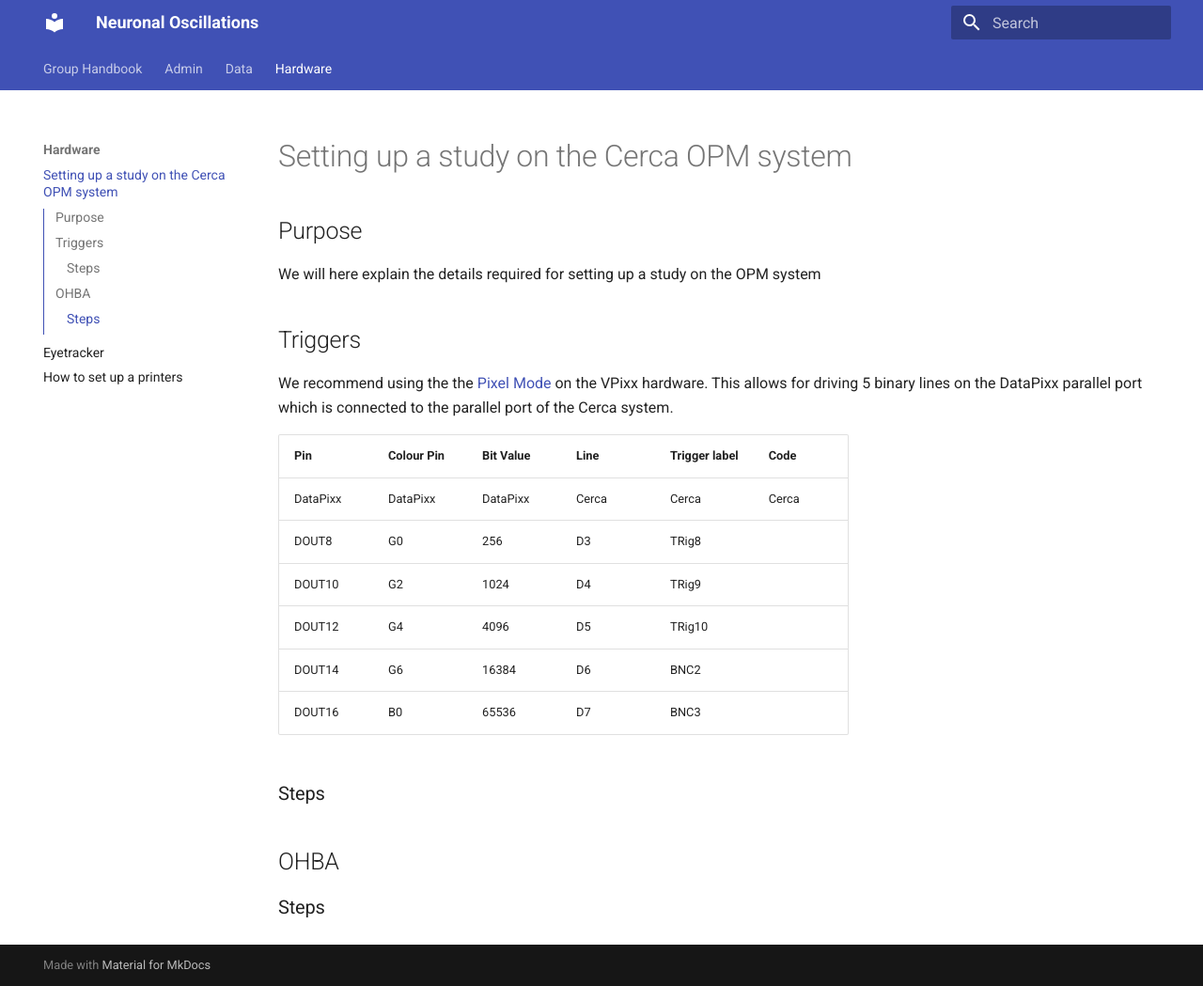
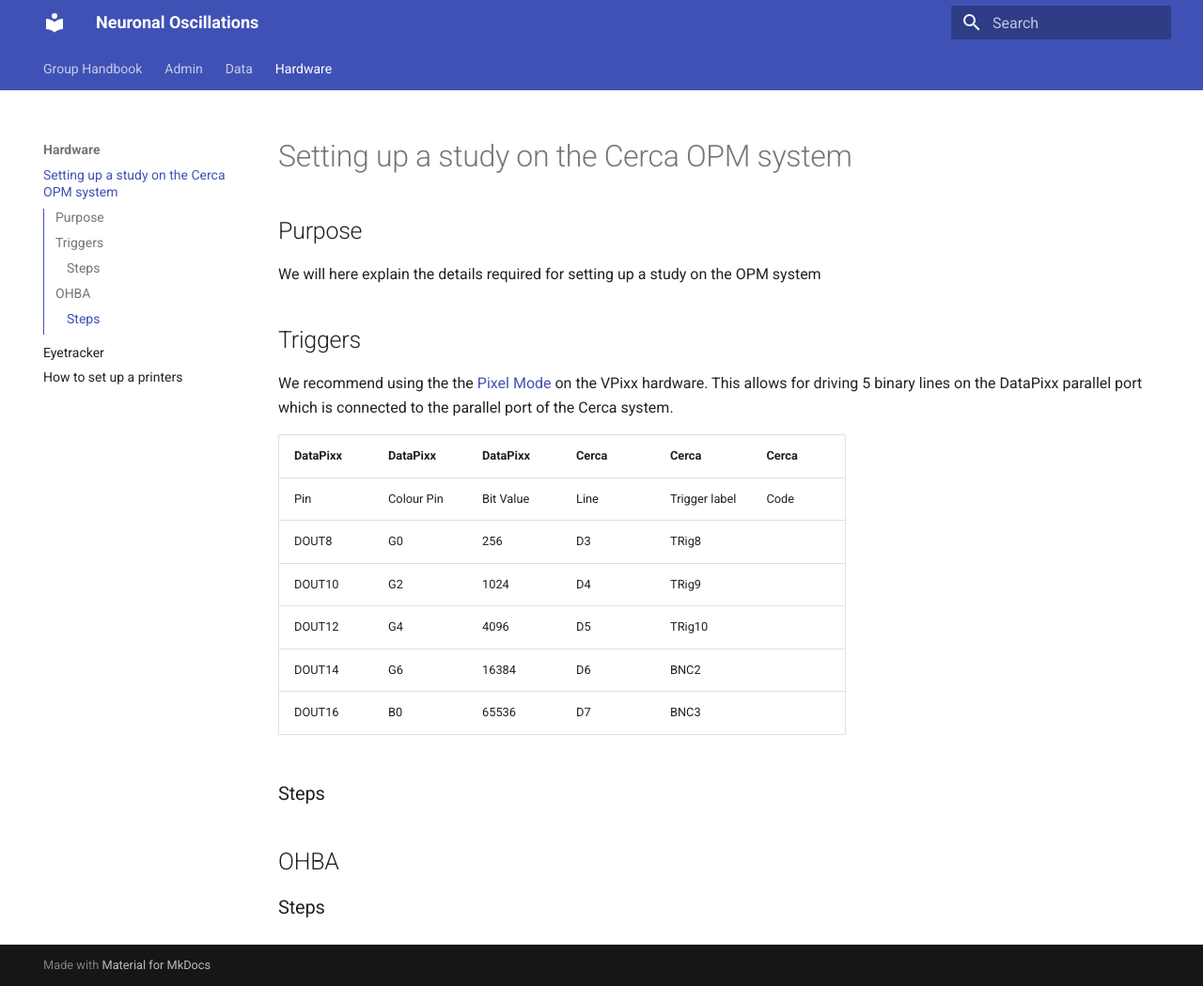
Before and after one commit to Neuronal-Oscillations/group-handbook, an MkDocs documentation site: the page built from docs/hardware/CercaOPM.md, in a window 1280 px wide and 1049 px high. Shown: the whole window at 94% size. Built offline with MkDocs 1.6.1 and Material for MkDocs 9.7.7, drawn with Linux system fonts in a browser that asks for light colours.

```diff
--- a/docs/hardware/CercaOPM.md
+++ b/docs/hardware/CercaOPM.md
@@ -7,9 +7,9 @@ We recommend using the the [Pixel Mode](https://docs.vpixx.com/vocal/sending-tri
 
 
 
+|DataPixx|DataPixx|DataPixx|Cerca|Cerca|Cerca|
+|-----|-----|-----|------|-----|-----|
 |Pin   |Colour Pin | Bit Value | Line | Trigger label |  Code |
-|-----|-----|-----|------|-----|-----|
-|DataPixx|DataPixx|DataPixx|Cerca|Cerca|Cerca|
 |DOUT8 | G0 | 256  | D3  | TRig8  |  |
 |DOUT10 | G2 | 1024  | D4  | TRig9  |  |
 |DOUT12 | G4 | 4096  | D5  | TRig10  |  |
```
